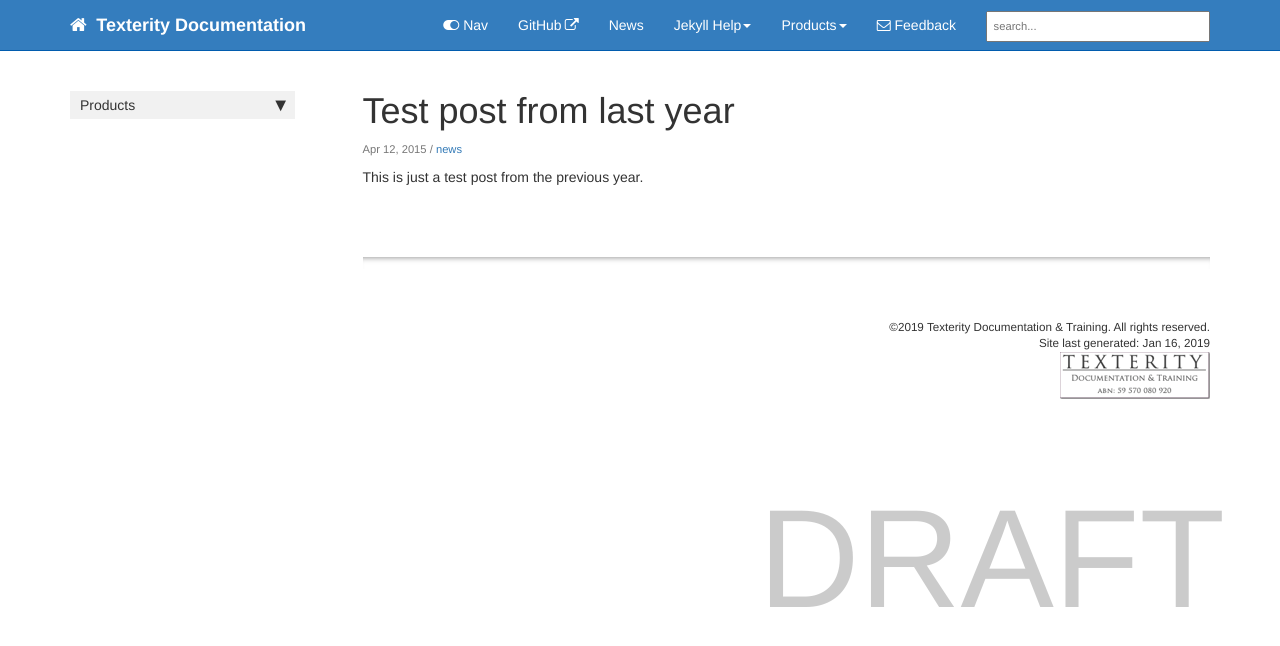
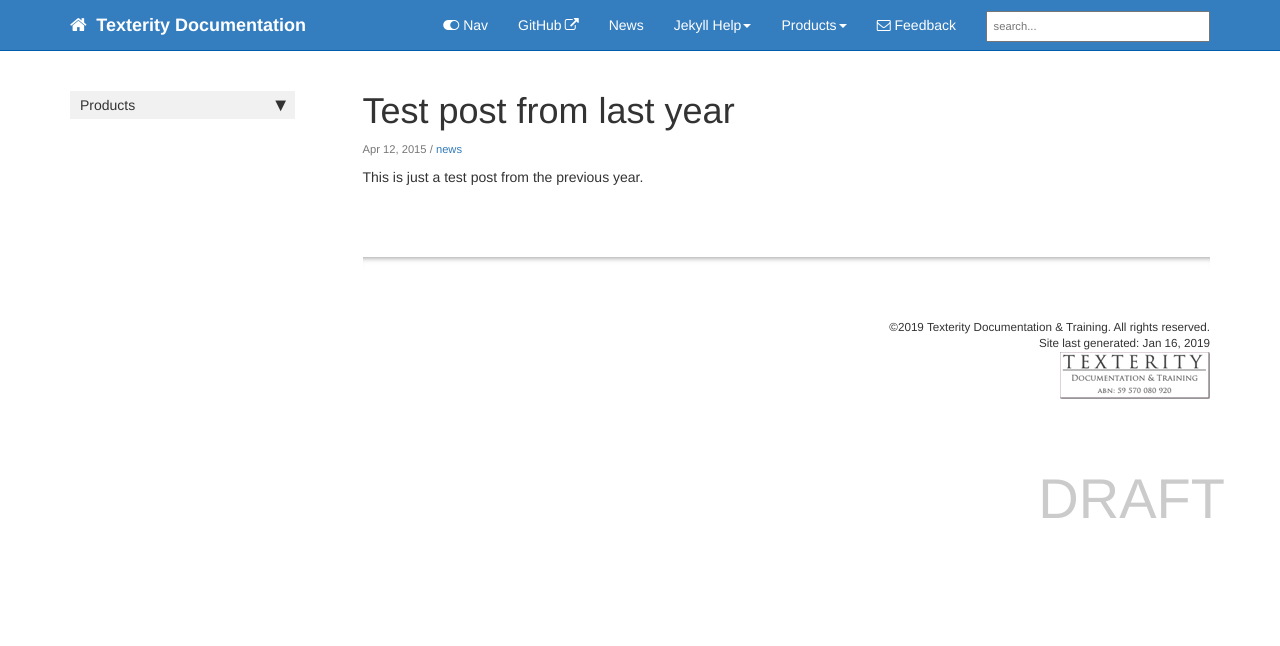
Before and after one commit to Texterity/January, a Jekyll site: the page built from docs/_posts/2015-04-12-test-post-last-year.md, in a window 1280 px wide. Shown: the top 646 px of the page. Built offline with Jekyll 4.4.1, drawn with Linux system fonts in a browser that asks for light colours; nearby versions of some CDN libraries; comment, search, counter and statistics services are not loaded.

Commit message:
changed to 4em

```diff
--- a/docs/css/theme-blue.css
+++ b/docs/css/theme-blue.css
@@ -115,7 +115,7 @@ li.sidebarTitle {
 .watermark {
     position: relative;
     opacity: 0.25;
-    font-size: 10em;
+    font-size: 4em;
     width: 100%;
     text-align: RIGHT;
     z-index: 1000;
```
